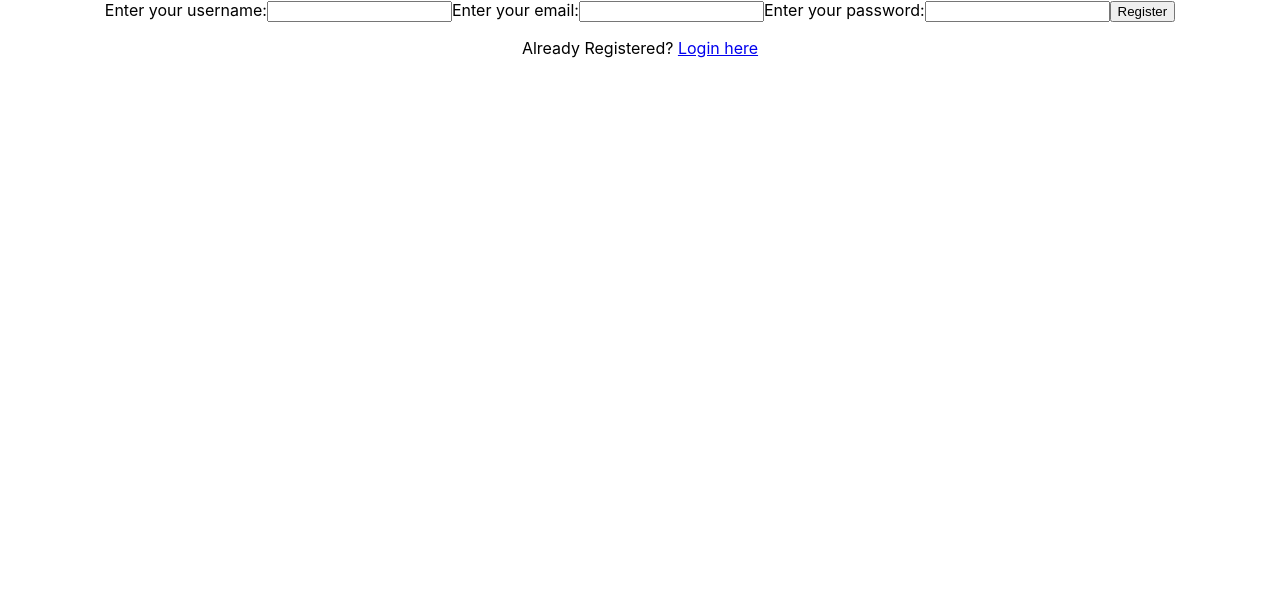
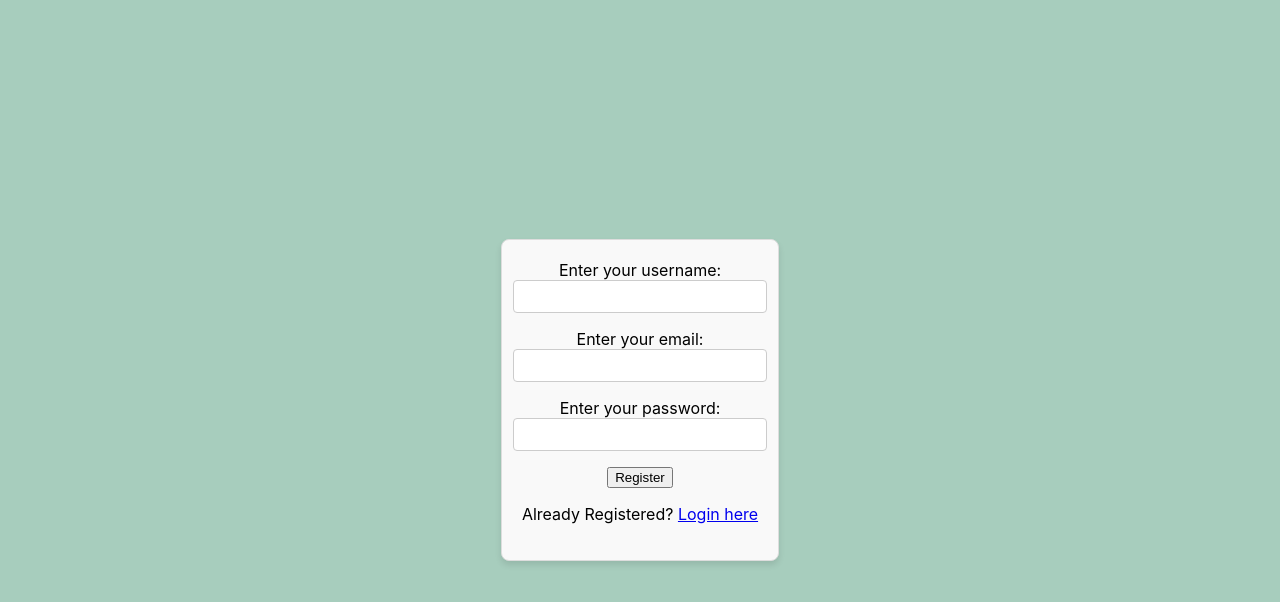
Before and after one commit to EmmaBin/mastermind_2.0, a React (Create React App) app in the folder mindgame-frontend/: page /register in a window 1280 px wide. Shown: the top 602 px of the page. Built offline with nearby package versions, Linux system fonts and the light colour scheme.

Commit message:
style home page, register and login page

```diff
--- a/mindgame-frontend/src/App.css
+++ b/mindgame-frontend/src/App.css
@@ -1,38 +1,65 @@
 .App {
+  padding: 0;
+  margin: 0;
   text-align: center;
+  min-height: 100vh;
+  background-color: #A7CDBD;
+  display: flex;
+  flex-direction: column;
+  justify-content: flex-start;
+  align-items: center;
+
 }
 
-.App-logo {
-  height: 40vmin;
-  pointer-events: none;
+.home-title {
+  background-color: #BBE1C3;
+  width: 100vw;
 }
 
-@media (prefers-reduced-motion: no-preference) {
-  .App-logo {
-    animation: App-logo-spin infinite 20s linear;
-  }
+.home-btn {
+  margin-bottom: 5px;
+  padding-bottom: 10px;
 }
 
-.App-header {
-  background-color: #282c34;
-  min-height: 100vh;
+.home-hall-of-fame {
+  background-color: #A7CDBD;
+  min-height: 60vh;
+}
+
+.hall-of-fame-table {
+  margin: 0 auto;
+  border-collapse: collapse;
+  width: 50%;
+  margin-top: 20px;
+}
+
+.form-container {
+  display: flex;
+  justify-content: center;
+  align-items: center;
+  height: 100vh;
+  background-color: #A7CDBD;
+}
+
+.form {
   display: flex;
   flex-direction: column;
   align-items: center;
   justify-content: center;
-  font-size: calc(10px + 2vmin);
-  color: white;
+  width: 100%;
+  max-width: 400px;
+  margin: 0 auto;
+  padding: 20px;
+  background-color: #f9f9f9;
+  border: 1px solid #ddd;
+  border-radius: 8px;
+  box-shadow: 0 4px 6px rgba(0, 0, 0, 0.1);
 }
 
-.App-link {
-  color: #61dafb;
+.form input {
+  width: 100%;
+  padding: 8px;
+  margin-bottom: 16px;
+  border: 1px solid #ccc;
+  border-radius: 4px;
 }
-
-@keyframes App-logo-spin {
-  from {
-    transform: rotate(0deg);
-  }
-  to {
-    transform: rotate(360deg);
-  }
-}
--- a/mindgame-frontend/src/components/Home.jsx
+++ b/mindgame-frontend/src/components/Home.jsx
@@ -18,25 +18,34 @@ export default function Home() {
 
 
     return (
-        <div>
+        <div className='App'>
+            <div className='home-title'>
                 <h1>Welcome to the Mastermind Game!</h1>
                 <p>Please use the link to login.</p>
+                <div className="home-btn">
                     <Link to="/login">
                         <button>Login to my account</button>
                     </Link>
+                </div>
+                <div className="home-btn">
+                    <Link to="/register">
+                        <button>New user?</button>
+                    </Link>
+                </div>
+            </div>
 
 
             <h2>Hall of Fame</h2>
+            <div className='home-hall-of-fame'>
                 <label htmlFor="selection">Select criteria to display:</label>
                 <select value={selection} id="selection" onChange={(e) => setSelection(e.target.value)}>
                     <option value="mostWins">Top wins</option>
                     <option value="leastTime">Least time spent</option>
                     <option value="leastGuess">Least Guesses</option>
                 </select>
-
-
+                <div className='home-table'>
                     {hallOfFame.length > 0 ? (
-                <table border="1" style={{ borderCollapse: "collapse", width: "50%", marginTop: "20px" }}>
+                        <table border="1" style={{ borderCollapse: "collapse", width: "50%", marginTop: "20px" }} className="hall-of-fame-table">
                             <thead>
                                 <tr>
                                     <th>Username</th>
@@ -61,6 +70,12 @@ export default function Home() {
                     ) : (
                         <p>No data available at this time. Start playing the game to be the first name to appear here!</p>
                     )}
+
+                </div>
+
+
+            </div>
+
         </div>
     )
 }
--- a/mindgame-frontend/src/components/Login.jsx
+++ b/mindgame-frontend/src/components/Login.jsx
@@ -57,7 +57,8 @@ export default function Login() {
     }
 
     return (
-        <form onSubmit={handleSubmit}>
+        <div className='form-container'>
+            <form onSubmit={handleSubmit} className='form'>
                 <label htmlFor="userEmail">Enter your email:</label>
                 <input
                     id="userEmail"
@@ -84,5 +85,7 @@ export default function Login() {
                     New User? <Link to="/register">Register here</Link>
                 </p>
             </form>
+        </div>
+
     );
 }
--- a/mindgame-frontend/src/components/Register.jsx
+++ b/mindgame-frontend/src/components/Register.jsx
@@ -51,7 +51,8 @@ export default function Register() {
 
     }
     return (
-        <form onSubmit={handleSubmit}>
+        <div className="form-container">
+            <form onSubmit={handleSubmit} className="form">
                 <label htmlFor="userName" >Enter your username:</label>
                 <input
                     id="userName"
@@ -88,6 +89,9 @@ export default function Register() {
                     Already Registered? <Link to="/login">Login here</Link>
                 </p>
             </form>
+        </div>
+
+
 
 
     )
```
Lines whose indentation alone changed are shown as unchanged.
